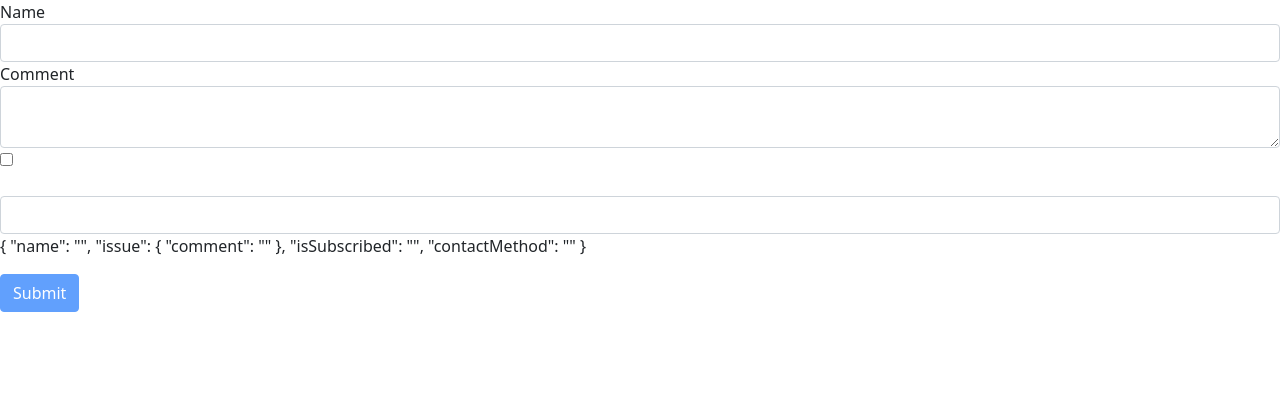
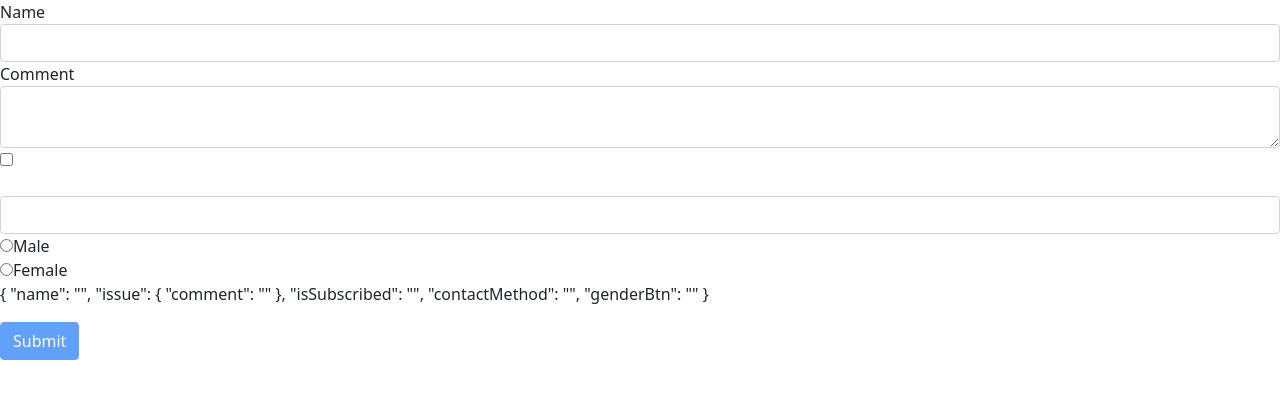
Before and after one commit to Nilesh-Shinde1/angular-practive, an Angular app: page / in a window 1280 px wide. Shown: the top 398 px of the page. Built offline with nearby package versions, Linux system fonts and the light colour scheme.

Commit message:
89-radio-buttons

```diff
--- a/src/app/input-form/input-form.component.html
+++ b/src/app/input-form/input-form.component.html
@@ -26,6 +26,10 @@
             <!-- <option  *ngFor="let method of contactMethods" [ngValue]="method"> {{ method.name }}</option> -->
         </select>
     </div>
+    <div class="radio" *ngFor="let gen of gender">
+        <label for="genderBtn"></label>
+        <input type="radio" ngModel name="genderBtn" [value]="gen.id">{{gen.name}}
+    </div>
     <p>{{ formObj.value | json}}</p>
     <button class="btn btn-primary" [disabled]="formObj.invalid">Submit</button>
 </form>
--- a/src/app/input-form/input-form.component.ts
+++ b/src/app/input-form/input-form.component.ts
@@ -12,6 +12,11 @@ export class InputFormComponent {
     {id:2, name:"email"}
   ];
 
+  gender = [
+    {id:1, name:"Male"},
+    {id:2, name:"Female"}
+  ];
+
   log(value){ console.log(value); }
 
   onSubmit(formObj){
```
